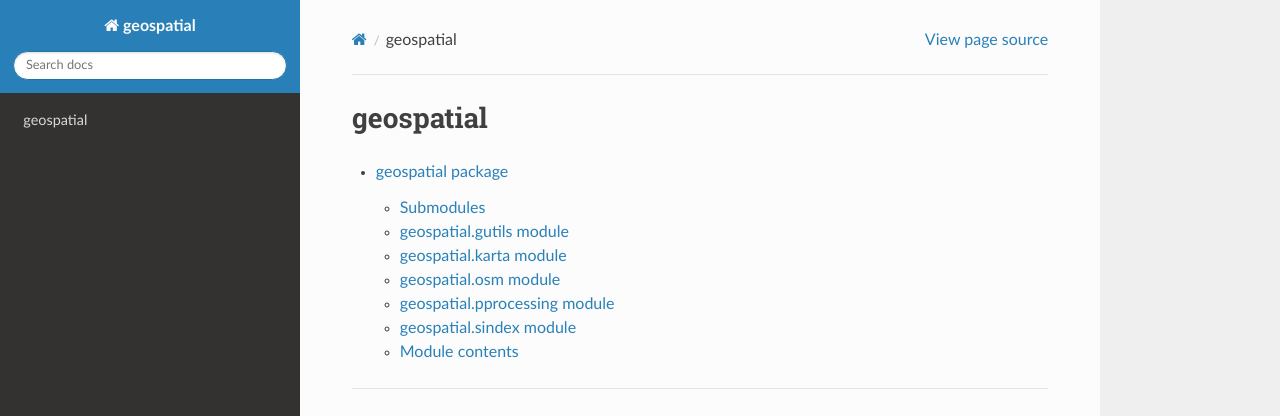
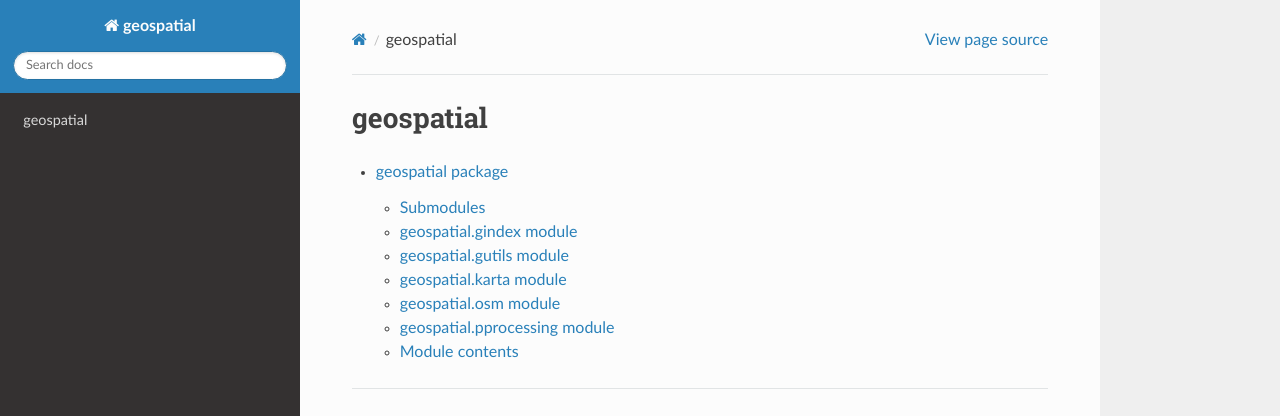
Before and after one commit to geoparse/geospatial, a Sphinx documentation site: the page built from docs/modules.rst, in a window 1280 px wide. Shown: the top 416 px of the page. Built offline with Sphinx 7.4.7 and the Read the Docs theme 3.1.0, drawn with Linux system fonts in a browser that asks for light colours; pages that are not in the unit, such as notebooks, are missing from menus; some of the changed lines change nothing that is shown.

Commit message:
Regenerate sphinx docs

```diff
--- a/docs/geospatial.rst
+++ b/docs/geospatial.rst
@@ -3,6 +3,14 @@ geospatial package
 
 Submodules
 ----------
+
+geospatial.gindex module
+------------------------
+
+.. automodule:: geospatial.gindex
+   :members:
+   :undoc-members:
+   :show-inheritance:
 
 geospatial.gutils module
 ----------------------------
@@ -36,14 +44,6 @@ geospatial.pprocessing module
    :undoc-members:
    :show-inheritance:
 
-geospatial.sindex module
-------------------------
-
-.. automodule:: geospatial.sindex
-   :members:
-   :undoc-members:
-   :show-inheritance:
-
 Module contents
 ---------------
 
```
Also changed, not shown: 13 other files.
